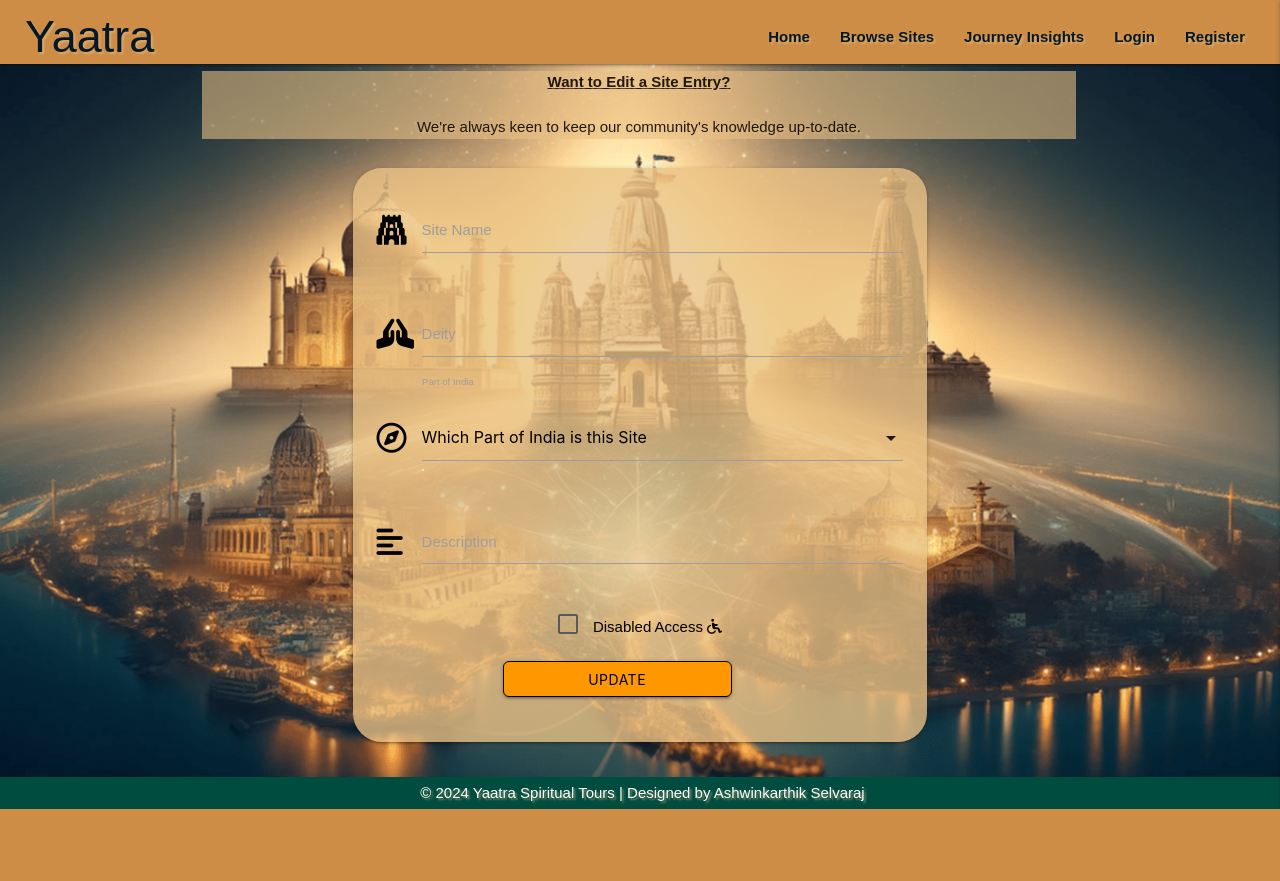
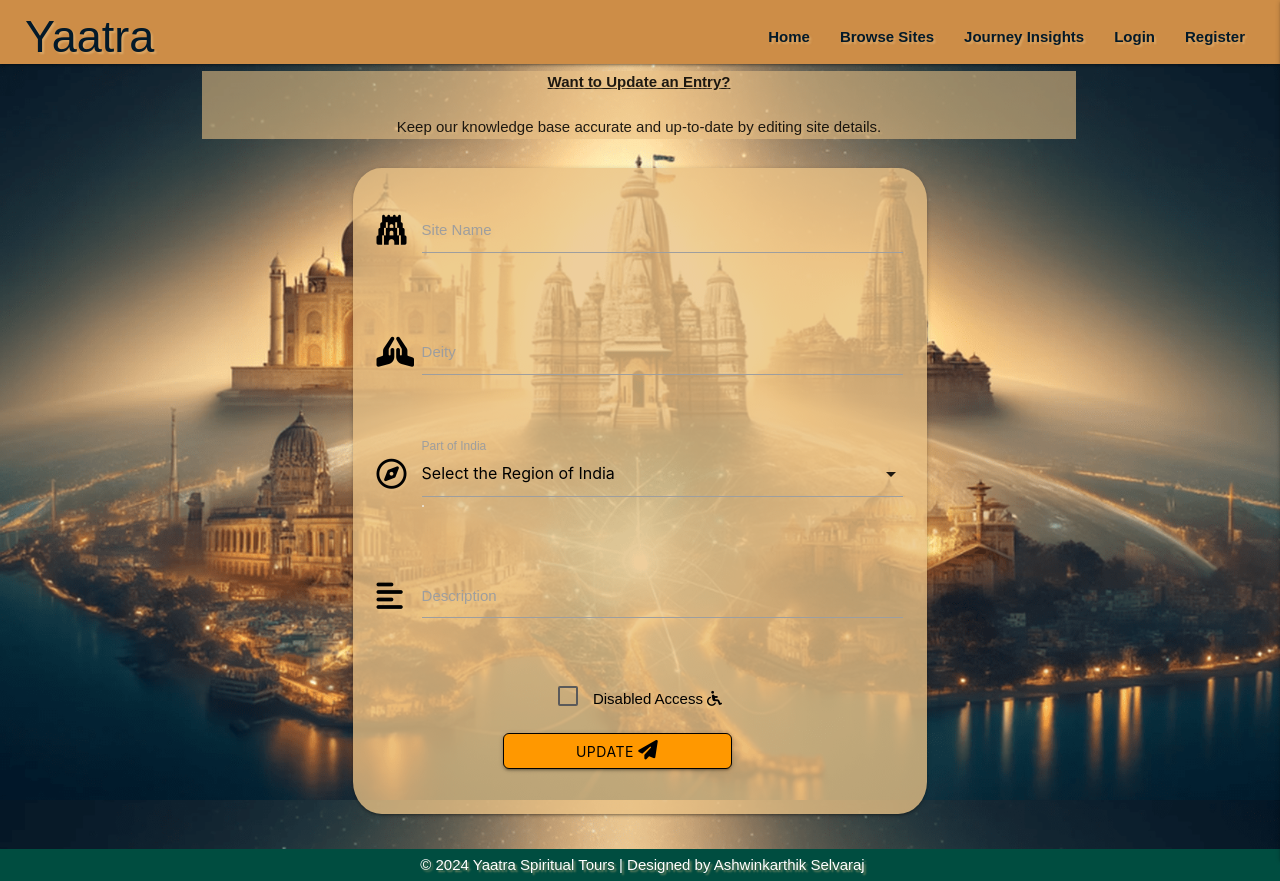
Before and after one commit to ashwinsel/Milestone-Project-3-Yatra, a Flask app: template templates/edit_site.html in a window 1280 px wide. Before the commit the page ends 809 px from the top, so only its background shows below. Run offline with Flask 3, Linux system fonts and the light colour scheme; the template is opened without the code that fills it, so the values that code supplies are empty; some libraries are stand-ins or nearby versions; some web fonts are replaced.

Commit message:
Enhanced form usability and design
### Helper Text
- Added helper-text to all input fields to provide user guidance and validation feedback.

### Checkbox Behavior
- Ensured consistent behavior for the 'Disabled Access' checkbox, defaulting to checked when locations.access is True.

### Dropdown Placeholder
- Improved placeholder text for dropdowns to enhance clarity and user experience.

### Banner Text
- Simplified and clarified the banner text for better engagement and readability.

### Button Design
- Updated the button design to include an icon, ensuring consistency with other templates.

```diff
--- a/templates/edit_site.html
+++ b/templates/edit_site.html
@@ -1,12 +1,12 @@
 {% extends "base.html" %}
 {% block header %}
-<!-- ** PAGE BANNER ** -->
+<!-- Page Banner -->
 <section class="container">
     <div class="row">
         <div class="col s12">
             <p class="banner center-align">
-                <b style="text-decoration: underline;">Want to Edit a Site Entry?</b><br>
-                We're always keen to keep our community's knowledge up-to-date.
+                <b style="text-decoration: underline;">Want to Update an Entry?</b><br>
+                Keep our knowledge base accurate and up-to-date by editing site details.
             </p>
         </div>
     </div>
@@ -25,8 +25,10 @@
                         <input id="site_name" name="site_name" type="text"
                                value="{{ locations.site_name }}" required minlength="3" maxlength="100">
                         <label for="site_name">Site Name</label>
+                        <span class="helper-text" data-error="Enter 3-100 characters" data-success=""></span>
                     </div>
                 </div>
+
                 <!-- Deity Field -->
                 <div class="row">
                     <div class="input-field col s12">
@@ -34,23 +36,25 @@
                         <input id="deity" name="deity" type="text"
                                value="{{ locations.deity }}" required minlength="3" maxlength="50">
                         <label for="deity">Deity</label>
+                        <span class="helper-text" data-error="Enter 3-50 characters" data-success=""></span>
                     </div>
                 </div>
+
+                <!-- Part of India Location Selection List -->
                 <div class="row">
                     <div class="input-field col s12">
                         <i class="fa-regular fa-compass prefix black-text"></i>
                         <select id="part_name" name="part_name" class="validate" required>
-                            <option value="" disabled>Which Part of India is this Site</option>
+                            <option value="" disabled>Select the Region of India</option>
                             {% for part_name in part %}
                                 <option value="{{ part_name }}"
-                                    {% if locations.part_name == part_name %}
-                                        selected
-                                    {% endif %}>
+                                    {% if locations.part_name == part_name %}selected{% endif %}>
                                     {{ part_name }}
                                 </option>
                             {% endfor %}
                         </select>
-                        <label for="part_name" class="active">Part of India</label>
+                        <label for="part_name">Part of India</label>
+                        <span class="helper-text" data-error="Please select a region" data-success=""></span>
                     </div>
                 </div>
 
@@ -61,13 +65,15 @@
                         <textarea id="description" name="description" class="materialize-textarea"
                                   required minlength="10" maxlength="500">{{ locations.description }}</textarea>
                         <label for="description">Description</label>
+                        <span class="helper-text" data-error="Enter 10-500 characters" data-success=""></span>
                     </div>
                 </div>
 
+                <!-- Disabled Access Checkbox -->
                 <div class="row center-align">
                     <label for="access" class="black-text">
                         <input id="access" name="access" type="checkbox" class="filled-in"
-                        {% if locations.access %}checked{% endif %} />
+                               {% if locations.access %}checked{% endif %} />
                         <span> Disabled Access <i class="fa-solid fa-wheelchair prefix black-text"></i></span>
                     </label>
                 </div>
@@ -75,7 +81,7 @@
                 <!-- Submit Button -->
                 <div class="row center-align">
                     <button type="submit" class="col s5 offset-s3 btn black-text text-darken-4 orange">
-                        Update <i class="prefix black-text"></i>
+                        Update <i class="fa-solid fa-paper-plane"></i>
                     </button>
                 </div>
             </div>
```
